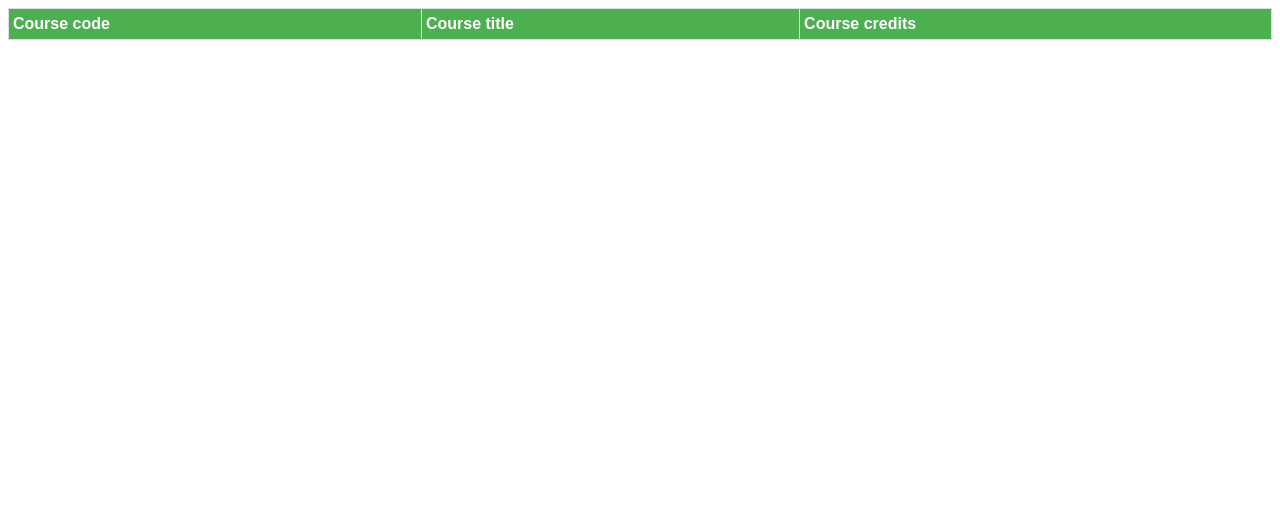
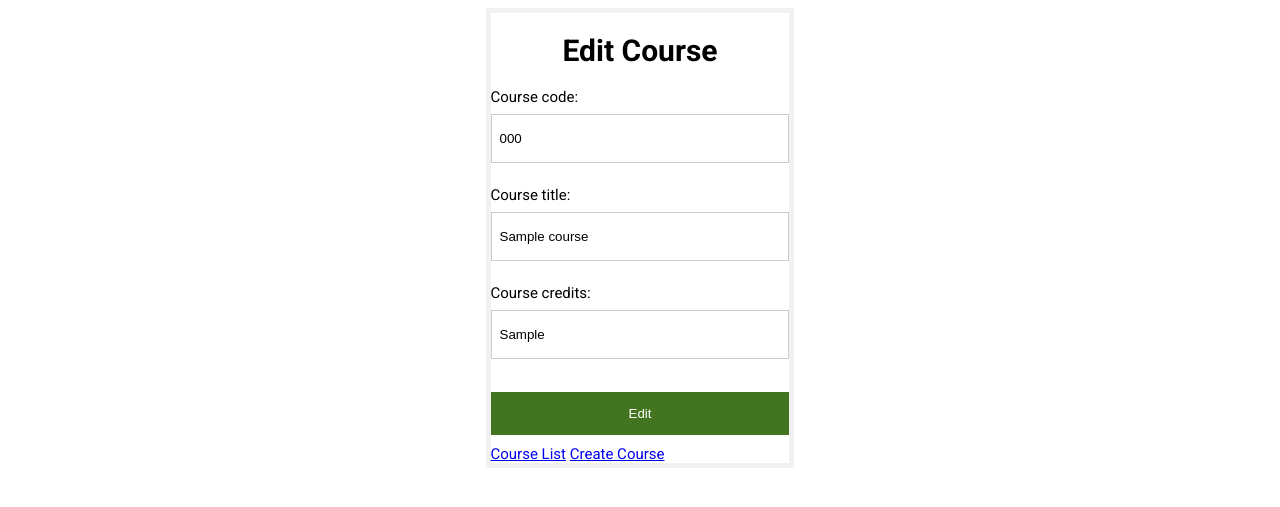
Before and after one commit to uprm-inso-4101-2020-2021-s2/semester-project-team-DLMS, a Django app: page /edit/1/ in a window 1280 px wide. Shown: the top 507 px of the page. Run offline with Django 3.2, Linux system fonts and the light colour scheme; tables that the repository leaves empty hold one stand-in row (values such as "Sample post"); lists and menus that the app fills with data are empty.

Commit message:
Updating Enrolled courses UI  and webview. adding CSS code.

```diff
--- a/UPR_Grader/templates/UPR_Grader/edit.html
+++ b/UPR_Grader/templates/UPR_Grader/edit.html
@@ -1,7 +1,69 @@
-{%  extends 'UPR_Grader/list.html' %}
+
+
+<!DOCTYPE html>
+<html>
+  <head>
+    <title>Simple login form</title>
+    <link href="https://fonts.googleapis.com/css?family=Roboto:300,400,500,700" rel="stylesheet">
+    <style>
+      html, body {
+      display: flex;
+      justify-content: center;
+      font-family: Roboto, Arial, sans-serif;
+      font-size: 15px;
+      }
+      form {
+      border: 5px solid #f1f1f1;
+      }
+      input[type=text], input[type=password] {
+      width: 100%;
+      padding: 16px 8px;
+      margin: 8px 0;
+      display: inline-block;
+      border: 1px solid #ccc;
+      box-sizing: border-box;
+      }
+      button {
+      background-color: #437521;
+      color: white;
+      padding: 14px 0;
+      margin: 10px 0;
+      border: none;
+      cursor: grabbing;
+      width: 100%;
+      }
+      h1 {
+      text-align:center;
+      fone-size:18;
+      }
+      button:hover {
+      opacity: 0.8;
+      }
+      .formcontainer {
+      text-align: left;
+      margin: 24px 50px 12px;
+      }
+      .container {
+      padding: 16px 0;
+      text-align:left;
+      }
+      span.psw {
+      float: right;
+      padding-top: 0;
+      padding-right: 15px;
+      }
+      /* Change styles for span on extra small screens */
+      @media screen and (max-width: 300px) {
+      span.psw {
+      display: block;
+      float: none;
+      }}
+    </style>
 <form method="POST">
     <h1>Edit Course</h1>
     {{ form.as_p }}
     {% csrf_token %}
-    <button type="submit">edit</button>
+    <button type="submit">Edit</button>
+    <a href="/list/">Course List</a>
+    <a href="/courses/">Create Course</a>
 </form>
--- a/UPR_Grader/templates/UPR_Grader/list.html
+++ b/UPR_Grader/templates/UPR_Grader/list.html
@@ -1,3 +1,6 @@
+{%  extends 'UPR_Grader/main.html' %}
+
+{% block content %}
 <!DOCTYPE html>
 <html>
 <head>
@@ -5,12 +8,12 @@
 #courses {
   font-family: Arial, Helvetica, sans-serif;
   border-collapse: collapse;
-  width: 100%;
+  width: 75%;
 }
 
 #courses td, #courses th {
-  border: 1px solid #ddd;
-  padding: 4px;
+  border: 2px solid #ddd;
+  padding: 6px;
 }
 
 #courses tr:nth-child(even){background-color: #f2f2f2;}
@@ -18,22 +21,33 @@
 #courses tr:hover {background-color: #ddd;}
 
 #courses th {
-  padding-top: 6px;
-  padding-bottom: 6px;
-  text-align: left;
+  padding-top: 8px;
+  padding-bottom: 8px;
+  text-align: center;
   background-color: #4caf50;
   color: white;
 }
+table.center {
+    margin-left: 300px;
+    margin-right: auto;
+    margin-top: -15px;
+    margin-bottom: auto;
+}
 </style>
 </head>
+
 <body>
 
-<table id="courses">
+ <h1><p1>Courses List</p1></h1>
+<table class= center id="courses">
+<caption><H2 align=center> Courses List</H2></caption>
 	<thead>
 		<tr>
-			<th>Course code</th>
-			<th>Course title</th>
-			<th>Course credits</th>
+			<th> Courses code </th>
+			<th> Courses title </th>
+			<th>Courses credits </th>
+            <th> Modifications</th>
+
 		</tr>
 
 	</thead>
@@ -45,12 +59,11 @@
 			<td>{{list.course_credits}}</td>
 
 			<td>
-                <a href= "/edit/{{enrolled_courses.id}}/">Edit</a>
-                <a href="/delete/{{ courses.id }}/"
-          onClick="return confirm('¿Are you sure you want to delete {{list.course_code}}  {{list.course_title}}?');">
-            Delete
-        </a>
-			</td>
+                <a href= "/edit/{{ list.id }}/">Edit</a>
+                <a href="/delete/{{ list.id }}/"
+          onClick="return confirm('¿Are you sure you want to delete {{list.course_code}}  {{list.course_title}}?');">Delete</a>
+
+            </td>
 		</tr>
 		{% endfor %}
 
@@ -58,3 +71,4 @@
 
 	</tbody>
 </table>
+{% endblock %}
--- a/UPR_Grader/templates/UPR_Grader/main.html
+++ b/UPR_Grader/templates/UPR_Grader/main.html
@@ -35,7 +35,7 @@
             <a href="../home/"><span class="glyphicon glyphicon-home"></span><span class="nav-label">Home</span></a>
             <a href="#"><span class="glyphicon glyphicon-book"></span><span class="nav-label">Curriculum</span></a>
             <a href="../courses/"><span class="glyphicon glyphicon-list"></span><span class="nav-label">Enrolled Courses</span></a>
-            <a href="../list/"><span class="glyphicon glyphicon-list"></span><span class="nav-label">List</span></a>
+            <a href="../list/"><span class="glyphicon glyphicon-list"></span><span class="nav-label">Courses List</span></a>
             <a href="../settings/"><span class="glyphicon glyphicon-cog"></span><span class="nav-label">Settings</span></a>
             <form name = "logout" method="POST">
                 {% csrf_token %}
--- a/UPR_Grader/urls.py
+++ b/UPR_Grader/urls.py
@@ -8,6 +8,6 @@ urlpatterns = [
     path('courses/', views.courses_page, name='Enrolled_Courses'),
     path('settings/', views.settings_page, name='Settings'),
     path('list/', views.courses_list, name='List'),
-    path('edit/<int:enrolled_courses_id>/', views.edit_courses, name='Edit'),
-    path('delete/<int:courses_id>/', views.delete_courses, name='Delete'),
+    path('edit/<id>/', views.edit_courses, name='Edit'),
+    path('delete/<id>/', views.delete_courses, name='Delete')
 ]
--- a/UPR_Grader/views.py
+++ b/UPR_Grader/views.py
@@ -134,9 +134,9 @@ def courses_page(request):
     return render(request, 'UPR_Grader/courses.html', {'form': form})
 
 
-def edit_courses(request, enrolled_courses_id):
+def edit_courses(request, id):
     # course instance
-    instance = Enrolled_Courses.objects.get(id=enrolled_courses_id)
+    instance = Enrolled_Courses.objects.get(id=id)
 
     # creating form with instance data
     form = Enrolled_CoursesForm(instance=instance)
@@ -152,12 +152,14 @@ def edit_courses(request, enrolled_courses_id):
 
             instance.save()
 
+            return redirect('/list')
+
     return render(request, 'UPR_Grader/edit.html', {'form': form})
 
 
-def delete_courses(request, courses_id):
+def delete_courses(request, id):
     # Recuperamos la instancia de la persona y la borramos
-    instance = Enrolled_Courses.objects.get(id=courses_id)
+    instance = Enrolled_Courses.objects.get(id=id)
     instance.delete()
 
     # Después redireccionamos de nuevo a la lista
```
Also changed, not shown: UPR_Grader/templates/UPR_Grader/courses.html (+60 -0 lines).
